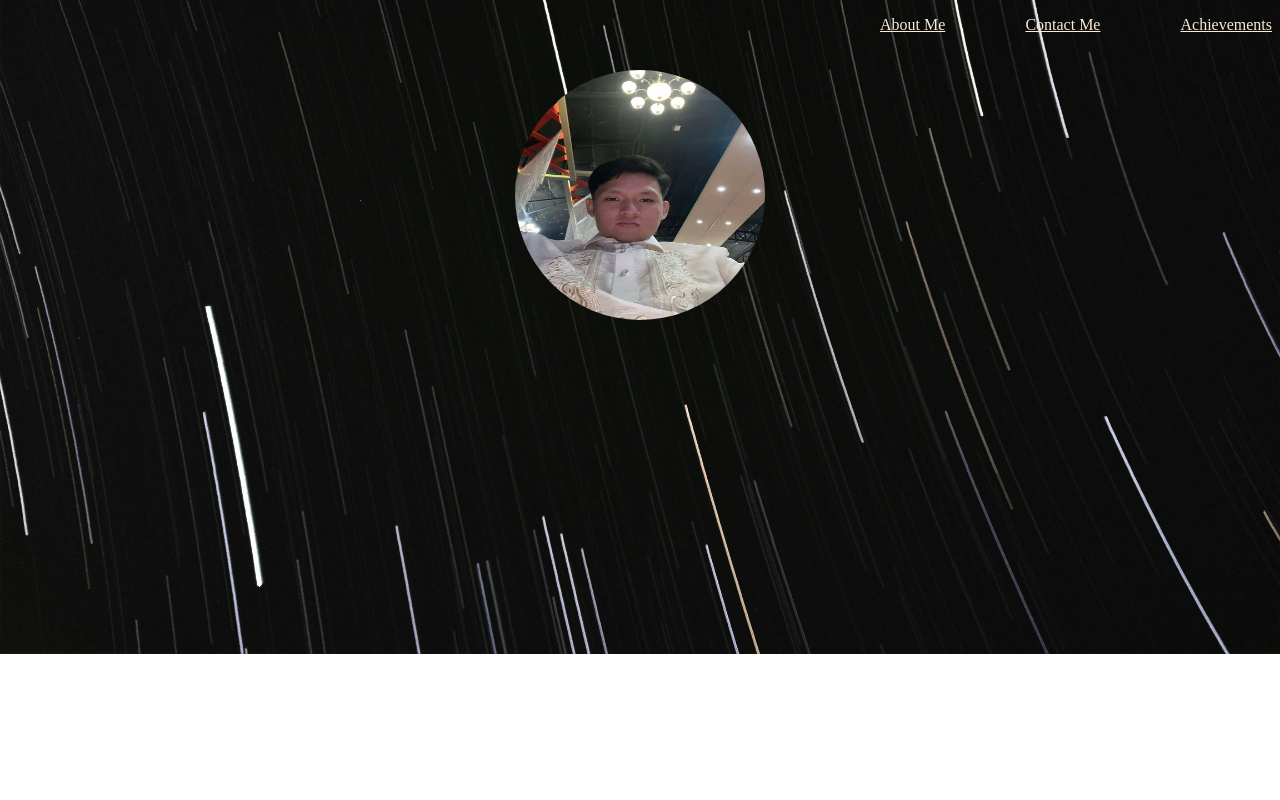
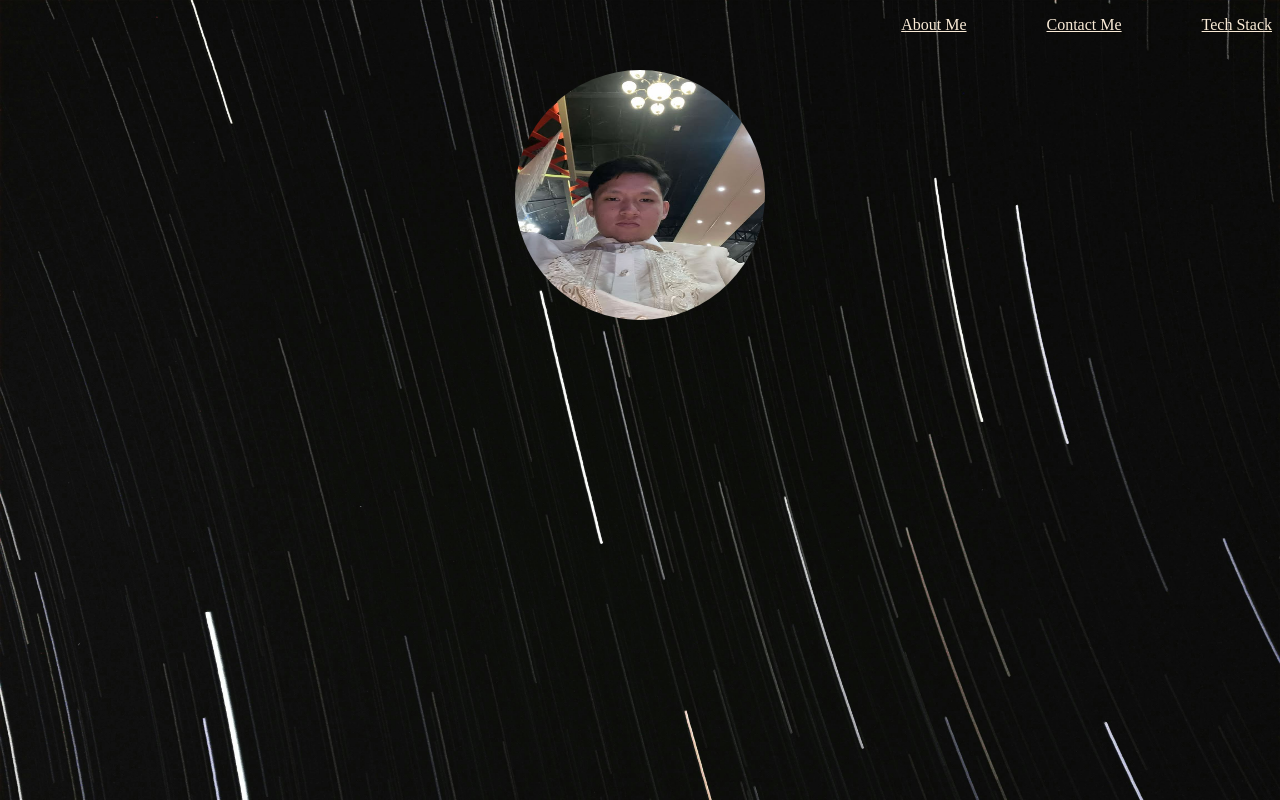
Before and after one commit to CyrusNavarro/portfolio, a plain HTML site: page index.html in a window 1280 px wide. Shown: the top 800 px of the page. Drawn offline with Linux system fonts and the light colour scheme.

Commit message:
new changes

```diff
--- a/index.css
+++ b/index.css
@@ -7,7 +7,7 @@
 body {
     background-image: url('assets/bg.jpg');
     background-size: cover;
-    background-position: center;
+    background-position: fill;
     background-repeat: no-repeat;
 }
 
--- a/index.html
+++ b/index.html
@@ -15,7 +15,7 @@
         <ul class="navs">
             <li><a href=About_me.html>About Me</li>
                 <li><a href=Contact_me.html>Contact Me</li>
-                    <li><a href=Achievement.html>Achievements</li>
+                    <li><a href=Tech_Stack.html>Tech Stack</li>
         </ul>
         </nav>
     </header>
```
Also changed, not shown: Contact_me.html (+1 -1 lines), Tech_Stack.html (renamed from Achievement.html, +1 -1 lines), Achievement.css (deleted), Tech_Stack.css (added).
